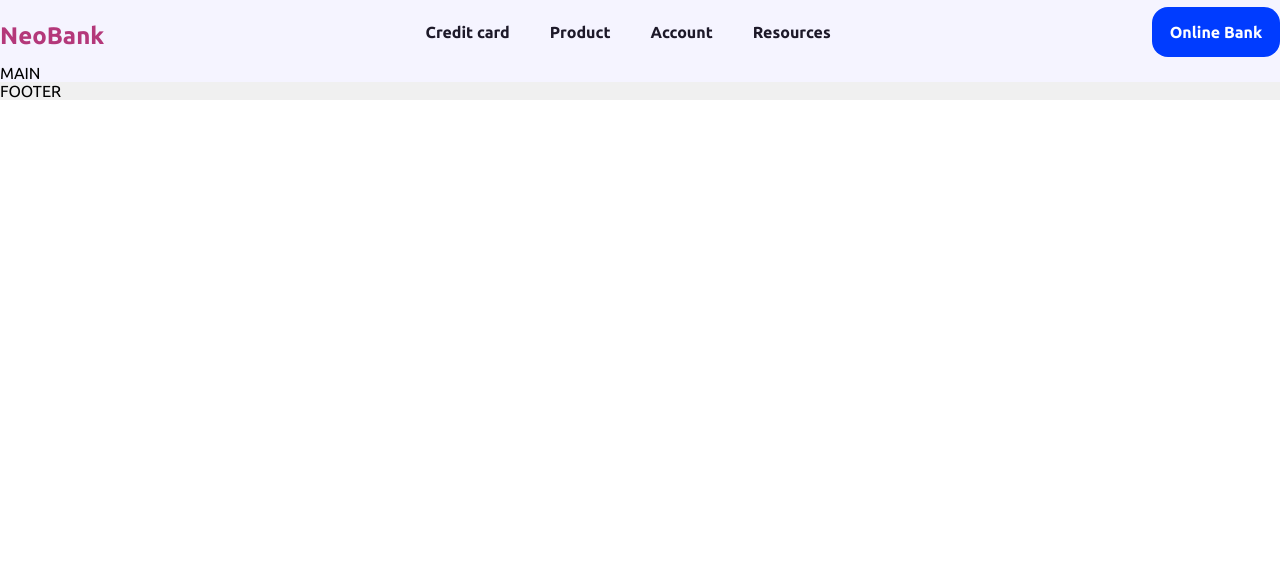
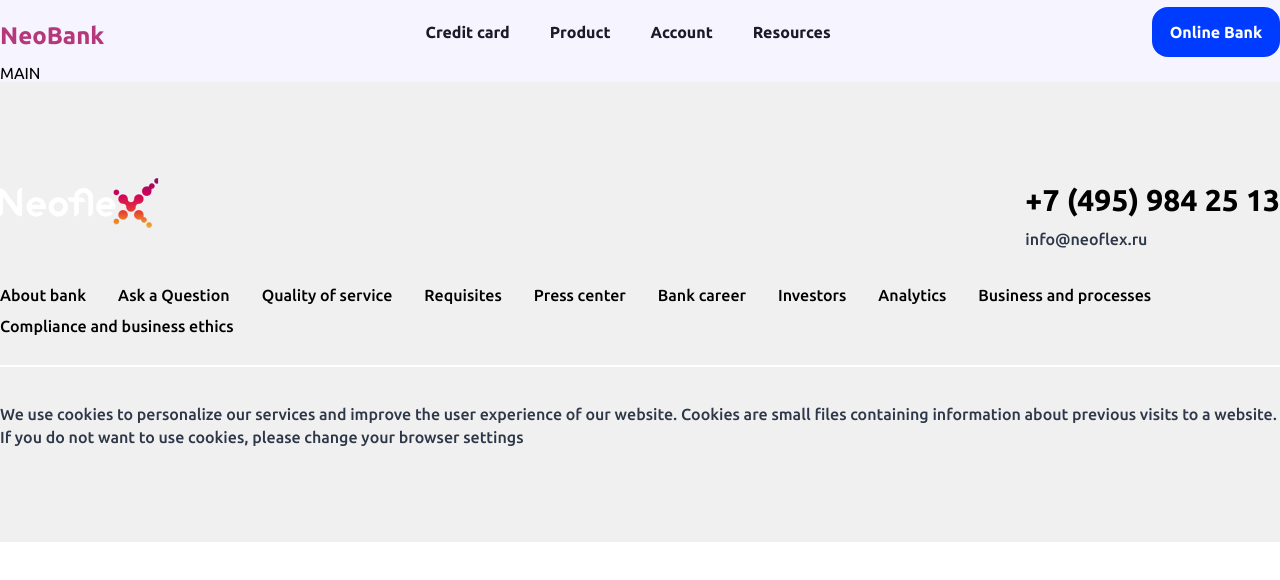
Before and after one commit to DariaSapkina/NeoBank, a React (Vite) app: page / in a window 1280 px wide. Shown: the top 580 px of the page. Built offline with nearby package versions, Linux system fonts and the light colour scheme.

Commit message:
Add footer

```diff
--- a/src/components/Footer.tsx
+++ /dev/null
@@ -1,5 +0,0 @@
-const Footer = () => {
-  return <div>FOOTER</div>;
-};
-
-export { Footer };
--- /dev/null
+++ b/src/components/Footer/Footer.scss
@@ -0,0 +1,91 @@
+.footer {
+  padding: 96px 0 92px 0;
+
+  &__top {
+    display: flex;
+    justify-content: space-between;
+    align-items: start;
+    margin-bottom: 32px;
+  }
+
+  &__contacts {
+    display: flex;
+    flex-direction: column;
+    gap: 6px;
+    align-items: start;
+    font-style: normal;
+
+    & > a {
+      text-decoration: none;
+    }
+  }
+
+  &__phone {
+    font-size: 30px;
+    font-weight: 600;
+    color: black;
+    line-height: 147.4%;
+    transition: color 0.3s;
+
+    &:hover {
+      color: rgb(94, 94, 94);
+    }
+  }
+
+  &__email {
+    font-size: 16px;
+    letter-spacing: 2%;
+    font-weight: 500;
+    color: #2d3748;
+    line-height: 147.4%;
+    transition: color 0.3s;
+
+    &:hover {
+      color: #58657e;
+    }
+  }
+
+  &__navigation {
+    margin-bottom: 64px;
+  }
+
+  &__list {
+    list-style: none;
+    display: flex;
+    column-gap: 32px;
+    row-gap: 8px;
+    flex-wrap: wrap;
+    position: relative;
+
+    &::after {
+      content: "";
+      height: 2px;
+      background-color: white;
+      width: 100%;
+      position: absolute;
+      bottom: -28px;
+    }
+  }
+
+  &__listItem a {
+    text-decoration: none;
+    color: black;
+    font-size: 16px;
+    font-weight: 500;
+    line-height: 147.4%;
+    letter-spacing: 2%;
+    transition: color 0.3s;
+
+    &:hover {
+      color: rgb(94, 94, 94);
+    }
+  }
+
+  &__legal {
+    color: #2d3748;
+    font-size: 16px;
+    font-weight: 500;
+    line-height: 147.4%;
+    letter-spacing: 2%;
+  }
+}
--- /dev/null
+++ b/src/components/Footer/Footer.tsx
@@ -0,0 +1,62 @@
+import { Link } from "react-router-dom";
+import logo from "../../assets/logo.png";
+import "./Footer.scss";
+
+const Footer = () => {
+  const listItems: Record<string, string>[] = [
+    { title: "About bank", link: "#" },
+    { title: "Ask a Question", link: "#" },
+    { title: "Quality of service", link: "#" },
+    { title: "Requisites", link: "#" },
+    { title: "Press center", link: "#" },
+    { title: "Bank career", link: "#" },
+    { title: "Investors", link: "#" },
+    { title: "Analytics", link: "#" },
+    { title: "Business and processes", link: "#" },
+    { title: "Compliance and business ethics", link: "#" },
+  ];
+
+  return (
+    <footer className="footer">
+      <div className="footer__top">
+        <Link to="https://www.neoflex.ru/" className="footer__logo">
+          <img src={logo} alt="logo" />
+        </Link>
+
+        <address className="footer__contacts">
+          <a
+            className="footer__phone"
+            href="tel:+74959842513"
+            aria-label="Phone number"
+          >
+            +7 (495) 984 25 13
+          </a>
+          <a
+            className="footer__email"
+            href="mailto:info@neoflex.ru"
+            aria-label="Email"
+          >
+            info@neoflex.ru
+          </a>
+        </address>
+      </div>
+      <nav className="footer__navigation" aria-label="Footer navigation">
+        <ul className="footer__list">
+          {listItems.map(({ title, link }) => (
+            <li className="footer__listItem" key={title}>
+              <Link to={link}>{title}</Link>
+            </li>
+          ))}
+        </ul>
+      </nav>
+      <p className="footer__legal">
+        We use cookies to personalize our services and improve the user
+        experience of our website. Cookies are small files containing
+        information about previous visits to a website. If you do not want to
+        use cookies, please change your browser settings
+      </p>
+    </footer>
+  );
+};
+
+export { Footer };
--- a/src/layout/Layout.tsx
+++ b/src/layout/Layout.tsx
@@ -1,6 +1,6 @@
 import type { FC } from "react";
 import { Header } from "../components/Header/Header";
-import { Footer } from "../components/Footer";
+import { Footer } from "../components/Footer/Footer";
 import type { ILayoutProps } from "./Layout.props";
 import "./Layout.scss";
 
```
Also changed, not shown: src/assets/logo.png (added).
